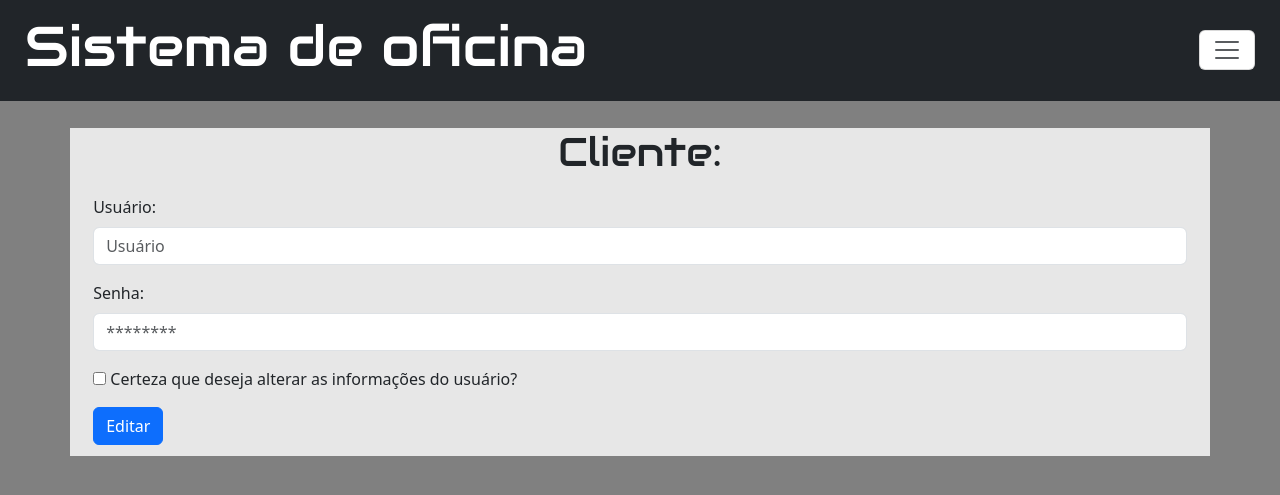
After one commit to SilvestreLago/Sistema-De_Oficina, a PHP site: page /pag/edit.php in a window 1280 px wide. The commit adds this page. Shown: the top 495 px of the page. Run offline with PHP 8.4, Linux system fonts and the light colour scheme; some web fonts are replaced.

Commit message:
Adicionando editar

```diff
--- a/pag/caixa.php
+++ b/pag/caixa.php
@@ -7,14 +7,14 @@
     <form style="padding: 1%;">
         <div class="mb-3">
             <label for="exampleInputDinheiro1" class="form-label">Adicionar R$:</label>
-            <input type="number" class="form-control" id="exampleInputDinheiro1" aria-describedby="dinheiroHelp">
+            <input type="number" class="form-control" id="exampleInputDinheiro1" aria-describedby="dinheiroHelp" placeholder="R$00.00">
         </div>
         <button type="submit" class="btn btn-primary">Adicionar</button>
     </form>
     <form action="" style="padding: 1%;">
         <div class="mb-3">
             <label for="exampleInputQuantidade2" class="form-label">Quantidade:</label>
-            <input type="number" class="form-control" id="exampleInputQuantidade2" aria-describedby="quantidadeHelp">
+            <input type="number" class="form-control" id="exampleInputQuantidade2" aria-describedby="quantidadeHelp" placeholder="0">
         </div>
         <button type="submit" class="btn btn-primary">Remover</button>
     </form>
--- /dev/null
+++ b/pag/edit.php
@@ -0,0 +1,20 @@
+<?php include_once "./main.php";?>
+
+<div class="container formulario">
+    <h1>Cliente:</h1>
+    <form style="padding: 1%;">
+        <div class="mb-3">
+            <label for="exampleInputNome1" class="form-label">Usuário:</label>
+            <input required type="text" class="form-control" id="exampleInputNome1" aria-describedby="nomeHelp" placeholder="Usuário">
+        </div>
+        <div class="mb-3">
+            <label for="exampleInputEndereco1" class="form-label">Senha:</label>
+            <input type="text" class="form-control" id="exampleInputEndereco1" aria-describedby="enderecoHelp" placeholder="********">
+        </div>
+        <div class="mb-3">
+            <input type="checkbox" id="confirmar" name="confirmar" required>
+            <label for="confirmar">Certeza que deseja alterar as informações do usuário?</label>
+        </div>
+        <button type="submit" class="btn btn-primary">Editar</button>
+    </form>
+</div>
--- a/pag/estoque.php
+++ b/pag/estoque.php
@@ -8,11 +8,11 @@
     <form style="padding: 1%;">
         <div class="mb-3">
             <label for="exampleInputNome1" class="form-label">Nome do produto:</label>
-            <input type="text" class="form-control" id="exampleInputNome1" aria-describedby="nomeHelp">
+            <input type="text" class="form-control" id="exampleInputNome1" aria-describedby="nomeHelp" placeholder="Item 0">
         </div>
         <div class="mb-3">
             <label for="exampleInputQuantidade1" class="form-label">Quantidade:</label>
-                <input type="number" class="form-control" id="exampleInputQuantidade1" aria-describedby="quantidadeHelp">
+            <input type="number" class="form-control" id="exampleInputQuantidade1" aria-describedby="quantidadeHelp" placeholder="0">
         </div>
 
         <button type="submit" class="btn btn-primary">Cadastrar</button>
--- a/pag/main.php
+++ b/pag/main.php
@@ -71,11 +71,18 @@
                         </li>
 
                         <li class="nav-item">
+                            <a class="nav-link" href="./edit.php">
+                            <svg xmlns="http://www.w3.org/2000/svg" width="32" height="32" fill="currentColor" class="bi bi-person-gear" viewBox="0 0 16 16"><path d="M11 5a3 3 0 1 1-6 0 3 3 0 0 1 6 0M8 7a2 2 0 1 0 0-4 2 2 0 0 0 0 4m.256 7a4.5 4.5 0 0 1-.229-1.004H3c.001-.246.154-.986.832-1.664C4.484 10.68 5.711 10 8 10q.39 0 .74.025c.226-.341.496-.65.804-.918Q8.844 9.002 8 9c-5 0-6 3-6 4s1 1 1 1zm3.63-4.54c.18-.613 1.048-.613 1.229 0l.043.148a.64.64 0 0 0 .921.382l.136-.074c.561-.306 1.175.308.87.869l-.075.136a.64.64 0 0 0 .382.92l.149.045c.612.18.612 1.048 0 1.229l-.15.043a.64.64 0 0 0-.38.921l.074.136c.305.561-.309 1.175-.87.87l-.136-.075a.64.64 0 0 0-.92.382l-.045.149c-.18.612-1.048.612-1.229 0l-.043-.15a.64.64 0 0 0-.921-.38l-.136.074c-.561.305-1.175-.309-.87-.87l.075-.136a.64.64 0 0 0-.382-.92l-.148-.045c-.613-.18-.613-1.048 0-1.229l.148-.043a.64.64 0 0 0 .382-.921l-.074-.136c-.306-.561.308-1.175.869-.87l.136.075a.64.64 0 0 0 .92-.382zM14 12.5a1.5 1.5 0 1 0-3 0 1.5 1.5 0 0 0 3 0"/></svg> Editar
+                            </a>
+                        </li>
+
+                        <li class="nav-item">
                             <a class="nav-link" href="../index.php" style="color: red;">
                                 <svg xmlns="http://www.w3.org/2000/svg" width="32" height="32" fill="currentColor" class="bi bi-box-arrow-in-right" viewBox="0 0 16 16"><path fill-rule="evenodd" d="M6 3.5a.5.5 0 0 1 .5-.5h8a.5.5 0 0 1 .5.5v9a.5.5 0 0 1-.5.5h-8a.5.5 0 0 1-.5-.5v-2a.5.5 0 0 0-1 0v2A1.5 1.5 0 0 0 6.5 14h8a1.5 1.5 0 0 0 1.5-1.5v-9A1.5 1.5 0 0 0 14.5 2h-8A1.5 1.5 0 0 0 5 3.5v2a.5.5 0 0 0 1 0z"/><path fill-rule="evenodd" d="M11.854 8.354a.5.5 0 0 0 0-.708l-3-3a.5.5 0 1 0-.708.708L10.293 7.5H1.5a.5.5 0 0 0 0 1h8.793l-2.147 2.146a.5.5 0 0 0 .708.708z"/></svg>
                                 Sair
                             </a>
                         </li>
+
                     </ul>
                 </div>
                 </div>
--- a/pag/ordemServico.php
+++ b/pag/ordemServico.php
@@ -8,11 +8,11 @@
     <form style="padding: 1%;">
         <div class="mb-3">
             <label for="exampleInputCPF1" class="form-label">CPF:</label>
-            <input type="number" class="form-control" id="exampleInputCPF1" aria-describedby="cpfHelp">
+            <input type="number" class="form-control" id="exampleInputCPF1" aria-describedby="cpfHelp" placeholder="00000000000">
         </div>
         <div class="mb-3">
             <label for="exampleInputNident1" class="form-label">N° identificador:</label>
-            <input type="number" class="form-control" id="exampleInputNident1" aria-describedby="nidentHelp">
+            <input type="number" class="form-control" id="exampleInputNident1" aria-describedby="nidentHelp" placeholder="00000">
         </div>
         <div class="mb-3">
             <label for="exampleInputData1" class="form-label">Data entrada:</label>
@@ -24,7 +24,7 @@
         </div>
         <div class="mb-3">
             <label for="exampleInputDescricao1" class="form-label">Observação:</label>
-            <input type="text" class="form-control" id="exampleInputDescricao1" aria-describedby="descricaoHelp">
+            <input type="text" class="form-control" id="exampleInputDescricao1" aria-describedby="descricaoHelp" placeholder="Exemplo de observação">
         </div>
         <div class="mb-3">
             <label for="exampleInputFoto1" class="form-label">Foto antes:</label>
--- a/style/style.css
+++ b/style/style.css
@@ -15,7 +15,7 @@
         }
             li a{
                 color: white;
-                font-size: 1.5em;
+                font-size: 1.3em;
             }
             .navbar-toggler, .btn-close{
             background-color: #ffffff;
@@ -41,7 +41,7 @@
     }
     label{
         font-size: 1.5em;
-        color: #e7e7e7;
+        color: #000000;
     }
 }
 
```
Also changed, not shown: pag/cliente.php (+4 -4 lines), pag/orcamento.php (+4 -4 lines).
